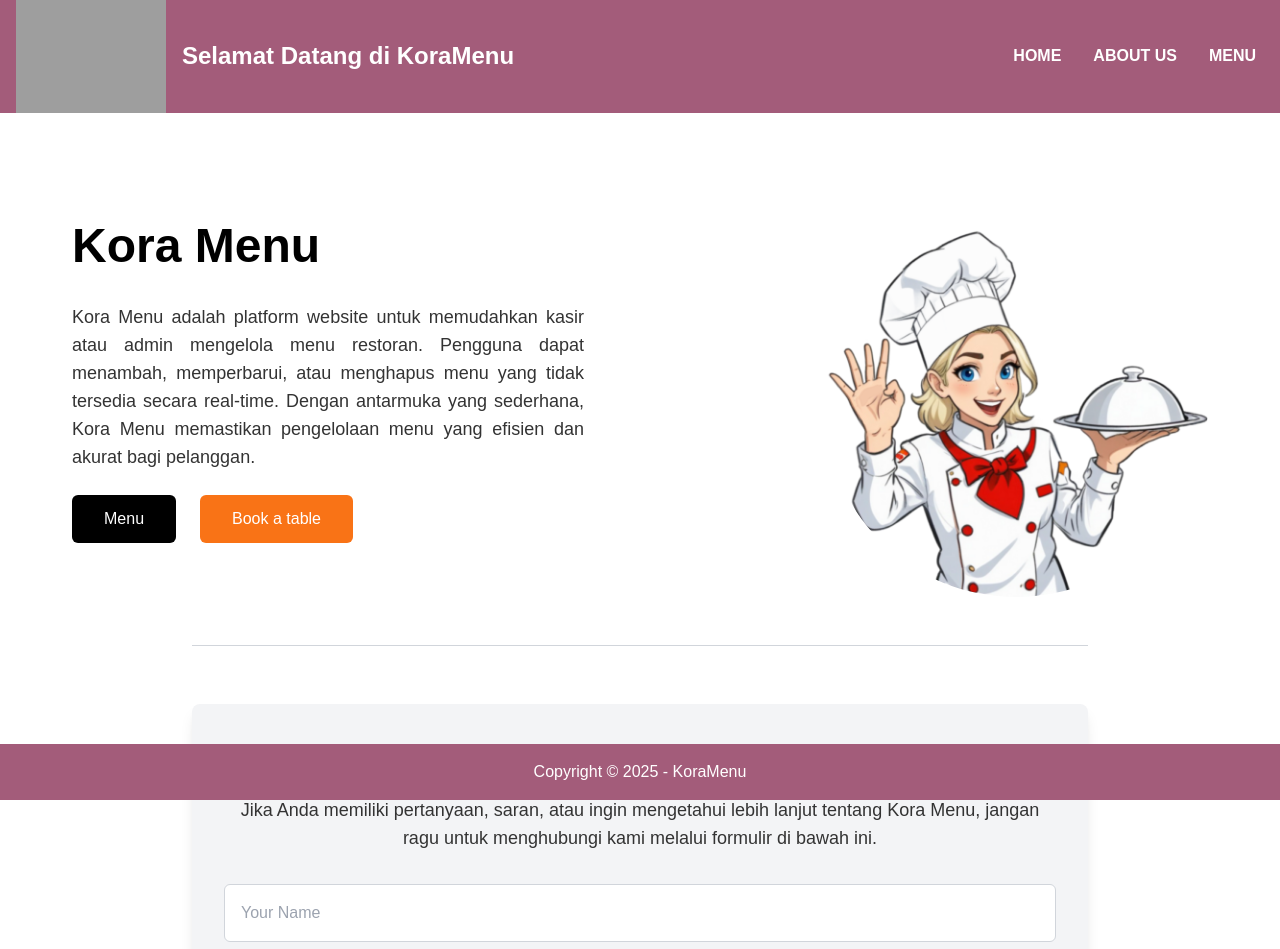
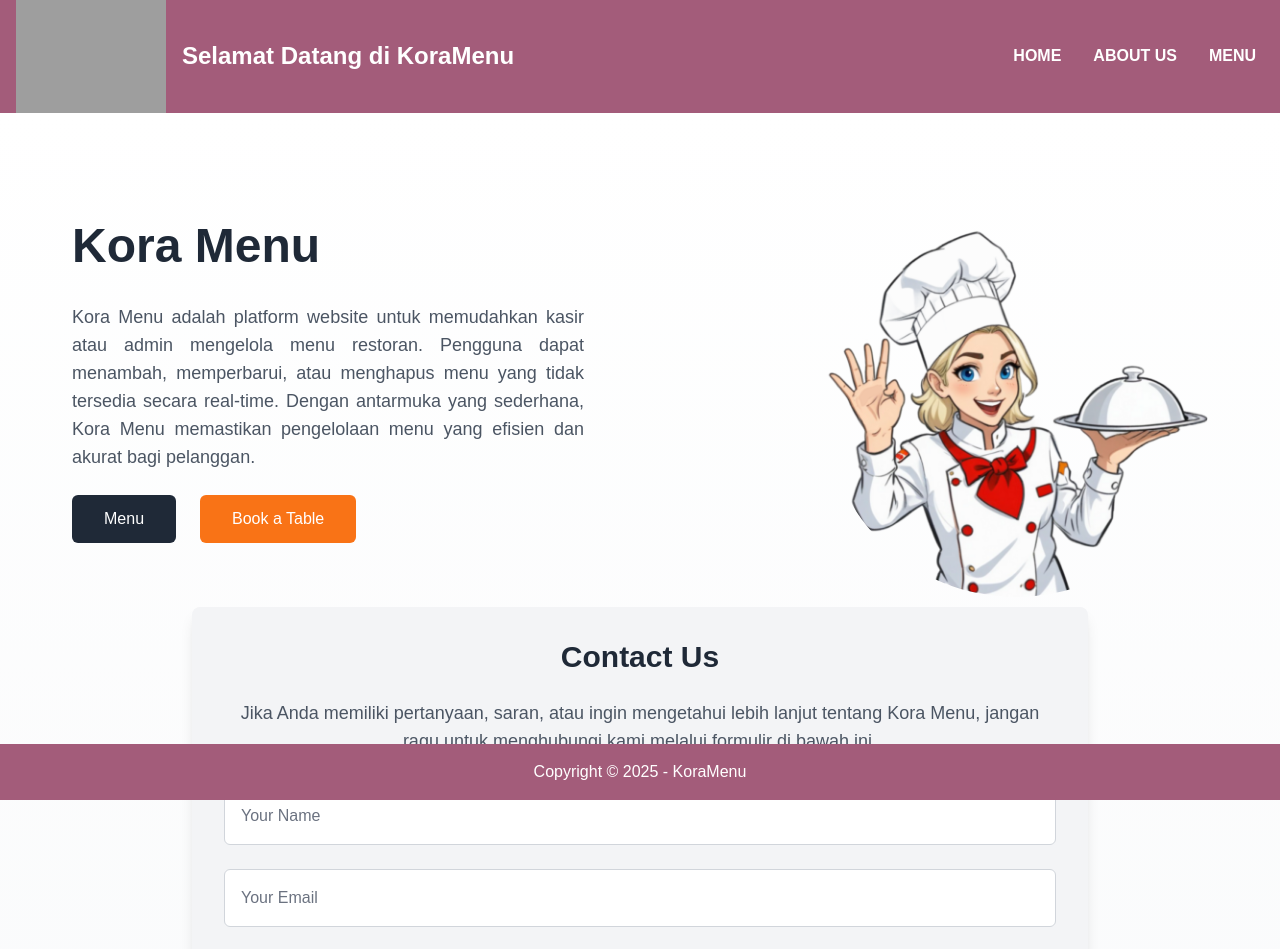
Before and after one commit to Claraindriani1764/risfara_if22dx, a Next.js app: page /about in a window 1280 px wide. Shown: the top 949 px of the page. Built offline with nearby package versions, Linux system fonts and the light colour scheme; grey boxes are pictures that could not be loaded.

Commit message:
Risma: Menambahkan Efek Hover pada Button

```diff
--- a/app/about/page.tsx
+++ b/app/about/page.tsx
@@ -3,15 +3,16 @@ import Link from "next/link";
 
 export default function About() {
   return (
-    <div className="min-h-screen flex flex-col items-center justify-center bg-putih p-[20px] relative">
-      <div className="absolute top-0 left-0 w-full h-full bg-gray-50 -z-20"></div>
-     {/* Section About  */}
-     <div className="flex flex-col md:flex-row items-start gap-[40px] md:gap-60 relative">
+    <div className="min-h-screen flex flex-col items-center justify-center bg-gradient-to-b from-white to-gray-50 p-[20px] relative">
+      <div className="absolute top-0 left-0 w-full h-full -z-20"></div>
+
+      {/* Section About */}
+      <div className="flex flex-col md:flex-row items-start gap-[40px] md:gap-60 relative">
         <div className="text-left max-w-lg flex flex-col gap-6 md:mt-20">
-          <h1 className="text-5xl font-semibold text-hitam-tua leading-snug">
+          <h1 className="text-5xl font-bold text-gray-800 leading-snug">
             Kora Menu
           </h1>
-          <p className="text-hitam-sedang text-lg text-justify">
+          <p className="text-gray-600 text-lg text-justify">
             Kora Menu adalah platform website untuk memudahkan kasir atau admin
             mengelola menu restoran. Pengguna dapat menambah, memperbarui, atau
             menghapus menu yang tidak tersedia secara real-time. Dengan
@@ -21,40 +22,37 @@ export default function About() {
           <div className="flex gap-6">
             <Link
               href="/menu"
-              className="bg-hitam-tua text-putih px-8 py-3 rounded-md hover:bg-hitam-sedang transition"
+              className="bg-gray-800 text-white px-8 py-3 rounded-md hover:bg-gray-600 hover:scale-105 transform transition"
             >
               Menu
             </Link>
             <Link
               href="/book"
-              className="bg-orange-500 text-putih px-8 py-3 rounded-md hover:bg-orange-600 transition"
+              className="bg-orange-500 text-white px-8 py-3 rounded-md hover:bg-orange-600 hover:scale-105 transform transition"
             >
-              Book a table
+              Book a Table
             </Link>
           </div>
         </div>
 
         {/* Section Gambar */}
         <div className="relative w-72 h-72 md:w-96 md:h-96 flex-shrink-0 md:mt-20">
-          <div className="absolute inset-0 w-full h-full bg-orange-400 rounded-full -z-10"></div>
+          <div className="absolute inset-0 w-full h-full bg-orange-400 rounded-full animate-pulse -z-10"></div>
           <Image
             src="/chef.png"
             alt="Chef"
             width={384}
             height={384}
-            className="object-cover rounded-full"
+            className="object-cover rounded-full transform transition"
           />
         </div>
       </div>
 
-      {/* Divider */}
-<div className="my-12 w-full max-w-4xl border-t border-gray-300"></div>
 
       {/* Contact Us Section */}
       <div className="mt-10 w-full max-w-4xl p-8 bg-gray-100 rounded-lg shadow-lg text-center">
-        <h2 className="text-3xl font-semibold text-hitam-tua mb-6">Contact Us</h2>
-        <p
-        className="text-lg text-hitam-sedang mb-8">
+        <h2 className="text-3xl font-bold text-gray-800 mb-6">Contact Us</h2>
+        <p className="text-lg text-gray-600 mb-8">
           Jika Anda memiliki pertanyaan, saran, atau ingin mengetahui lebih
           lanjut tentang Kora Menu, jangan ragu untuk menghubungi kami melalui
           formulir di bawah ini.
@@ -63,28 +61,26 @@ export default function About() {
           <input
             type="text"
             placeholder="Your Name"
-            className="p-4 rounded-md border text-hitam-sedang  border-gray-300 focus:outline-none focus:ring-2 focus:ring-orange-500"
+            className="p-4 rounded-md border border-gray-300 focus:outline-none focus:ring-2 focus:ring-orange-500 transition placeholder-gray-500"
           />
           <input
             type="email"
             placeholder="Your Email"
-            className="p-4 rounded-md border text-hitam-sedang  border-gray-300 focus:outline-none focus:ring-2 focus:ring-orange-500"
+            className="p-4 rounded-md border border-gray-300 focus:outline-none focus:ring-2 focus:ring-orange-500 transition placeholder-gray-500"
           />
           <textarea
             placeholder="Your Message"
             rows={4}
-            className="p-4 rounded-md border text-hitam-sedang  border-gray-300 focus:outline-none focus:ring-2 focus:ring-orange-500"
+            className="p-4 rounded-md border border-gray-300 focus:outline-none focus:ring-2 focus:ring-orange-500 transition placeholder-gray-500"
           ></textarea>
           <button
             type="submit"
-            className="bg-orange-500  py-3 rounded-md hover:bg-orange-600 transition"
+            className="bg-orange-500 py-3 rounded-md hover:bg-orange-600 hover:scale-105 transform transition text-white font-bold"
           >
             Send Message
           </button>
         </form>
       </div>
-      <br /><br />
-
     </div>
   );
 }
```
